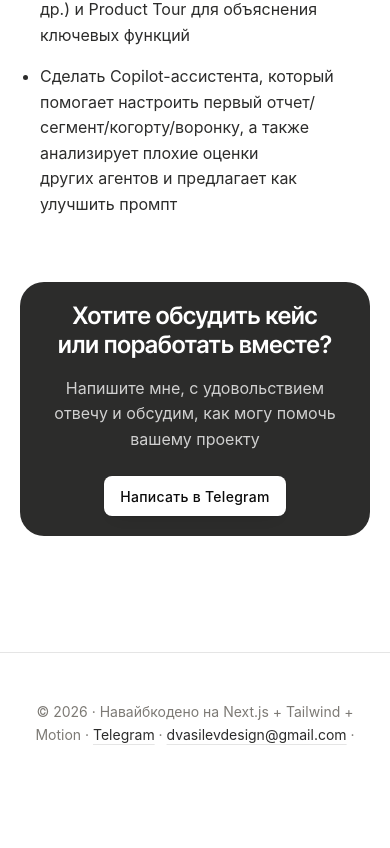
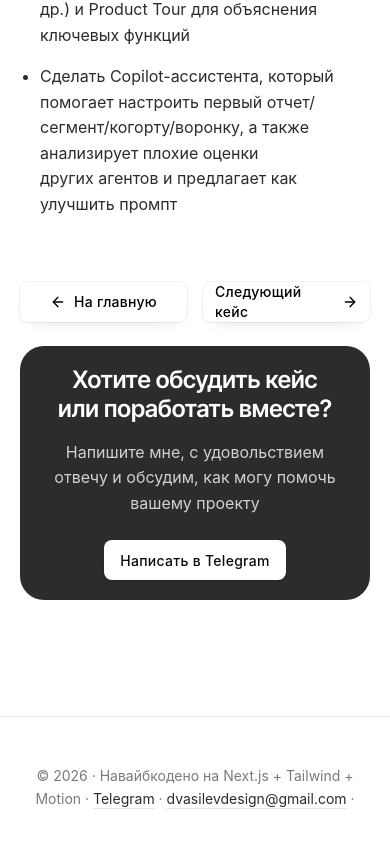
Before and after one commit to d1mavasilev/my-portfolio-next, a Next.js app: page /cases/ai-agents in a window 390 px wide. Shown: the part 8870-9718 px from the top of the page. Before the commit the page ends 9664 px from the top, so only its background shows below. Built offline with nearby package versions, Linux system fonts and the light colour scheme.

Commit message:
описание

```diff
--- a/app/cases/ai-agents/page.tsx
+++ b/app/cases/ai-agents/page.tsx
@@ -1,6 +1,7 @@
 import { ProjectCTA } from "@/components/project-cta";
 import { ProjectImage } from "@/components/project-image";
 import { ProjectPageShell } from "@/components/project-page-shell";
+import { CaseNavigation } from "@/components/case-navigation";
 
 export default function AiAgentsPage() {
   return (
@@ -218,6 +219,7 @@ export default function AiAgentsPage() {
           </ul>
         </section>
 
+        <CaseNavigation nextHref="/cases/analytics" />
         <ProjectCTA />
       </div>
     </ProjectPageShell>
--- a/app/cases/analytics/page.tsx
+++ b/app/cases/analytics/page.tsx
@@ -1,6 +1,7 @@
 import { ProjectCTA } from "@/components/project-cta";
 import { ProjectImage } from "@/components/project-image";
 import { ProjectPageShell } from "@/components/project-page-shell";
+import { CaseNavigation } from "@/components/case-navigation";
 
 export default function AnalyticsPage() {
   return (
@@ -324,6 +325,7 @@ export default function AnalyticsPage() {
           </ul>
         </section>
 
+        <CaseNavigation nextHref="/cases/upjob" />
         <ProjectCTA />
       </div>
     </ProjectPageShell>
--- a/app/cases/upjob/page.tsx
+++ b/app/cases/upjob/page.tsx
@@ -20,7 +20,7 @@ export default function UpjobPage() {
 
           <ul className="project-details">
             <li>
-              <strong>Моя роль:</strong> Product Designer
+              <strong>Моя роль:</strong> Product Designer. Полностью отвечал за UX/UI решения.
             </li>
             <li>
               <strong>Аудитория:</strong> B2B/B2C пользователи
@@ -37,12 +37,7 @@ export default function UpjobPage() {
             привыкла к газетам и доскам объявлений.
           </p>
           <p>
-            <strong>Моя роль:</strong> Полностью отвечал за UX/UI решения:
-            пересобрал структуру продукта, описал ключевые сценарии,
-            спроектировал все разделы - от главной и поиска до личного кабинета
-            и откликов. Предлагал альтернативы решениям стейкхолдеров и
-            синхронизировал дизайн с разработкой. Параллельно внедрил базовый
-            UI-kit и сопровождал разработку до тестового стенда.
+            <strong>Моя роль:</strong> Это был первый проект, с которым я работал. Пересобрал структуру продукта, описал ключевые сценарии, спроектировал все разделы - от главной и поиска до личного кабинета и откликов. Предлагал альтернативы решениям стейкхолдеров и синхронизировал дизайн с разработкой. Параллельно внедрил базовый UI-kit и сопровождал разработку до тестового стенда.
           </p>
           <p>
             На старте у оунеров был трёхлетний тестовый стенд и список инициатив
--- a/app/globals.css
+++ b/app/globals.css
@@ -740,6 +740,27 @@ figcaption {
     margin-bottom: var(--spacing-xl);
 }
 
+.case-navigation {
+    display: grid;
+    grid-template-columns: repeat(2, minmax(0, 1fr));
+    align-items: center;
+    gap: 16px;
+    margin: 0 0 32px;
+}
+
+.case-navigation-link {
+    gap: 8px;
+}
+
+.case-navigation .header-cta {
+    width: 100%;
+    height: 40px;
+}
+
+.case-navigation-link svg {
+    flex-shrink: 0;
+}
+
 /* Команда */
 .team-list {
     list-style: none;
@@ -960,6 +981,10 @@ figcaption {
         width: auto;
         align-self: center;
     }
+
+    .case-navigation {
+        margin-bottom: 24px;
+    }
 }
 
 @media (prefers-reduced-motion: reduce) {
--- /dev/null
+++ b/components/case-navigation.tsx
@@ -0,0 +1,21 @@
+import { ArrowLeft, ArrowRight } from "lucide-react";
+import Link from "next/link";
+
+type CaseNavigationProps = {
+  nextHref: string;
+};
+
+export function CaseNavigation({ nextHref }: CaseNavigationProps) {
+  return (
+    <nav className="case-navigation fade-in" aria-label="Case navigation">
+      <Link href="/" className="header-cta header-cta-secondary case-navigation-link">
+        <ArrowLeft aria-hidden="true" size={16} strokeWidth={2} />
+        <span>На главную</span>
+      </Link>
+      <Link href={nextHref} className="header-cta header-cta-secondary case-navigation-link">
+        <span>Следующий кейс</span>
+        <ArrowRight aria-hidden="true" size={16} strokeWidth={2} />
+      </Link>
+    </nav>
+  );
+}
```
